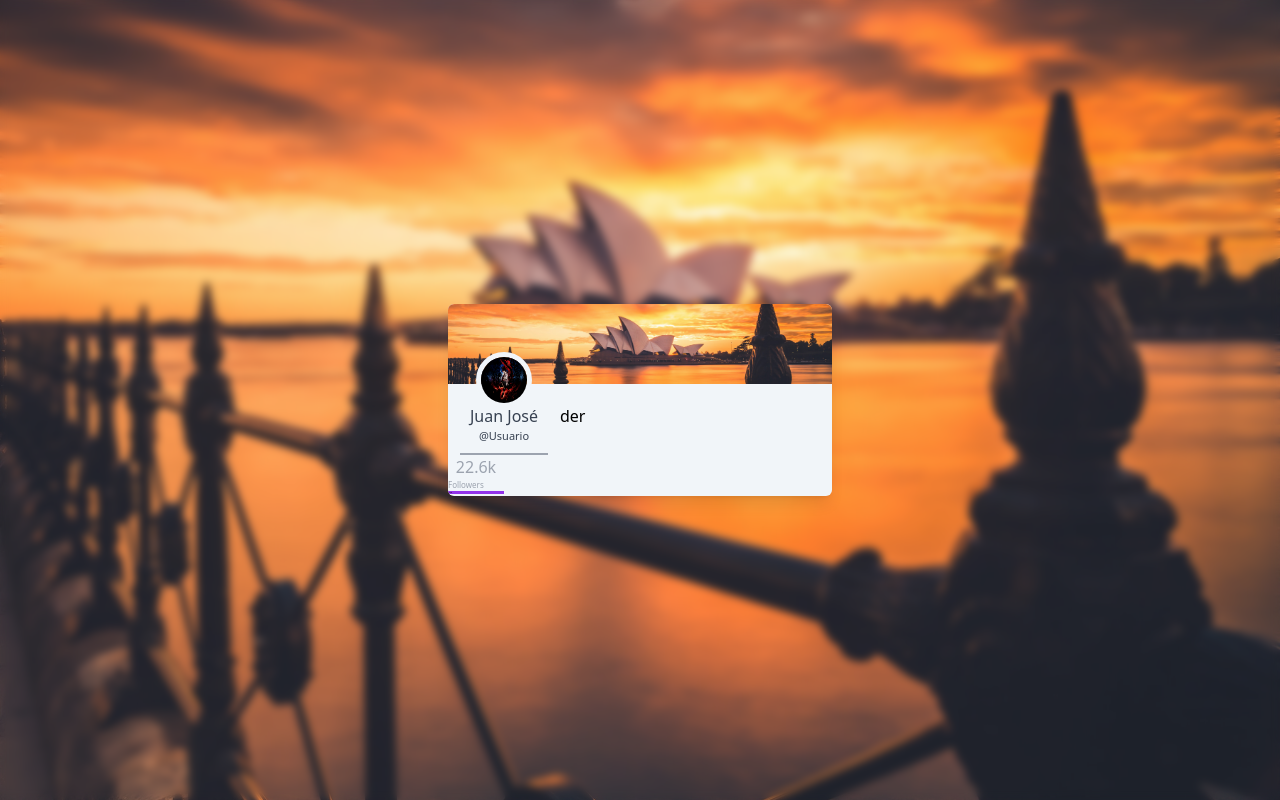
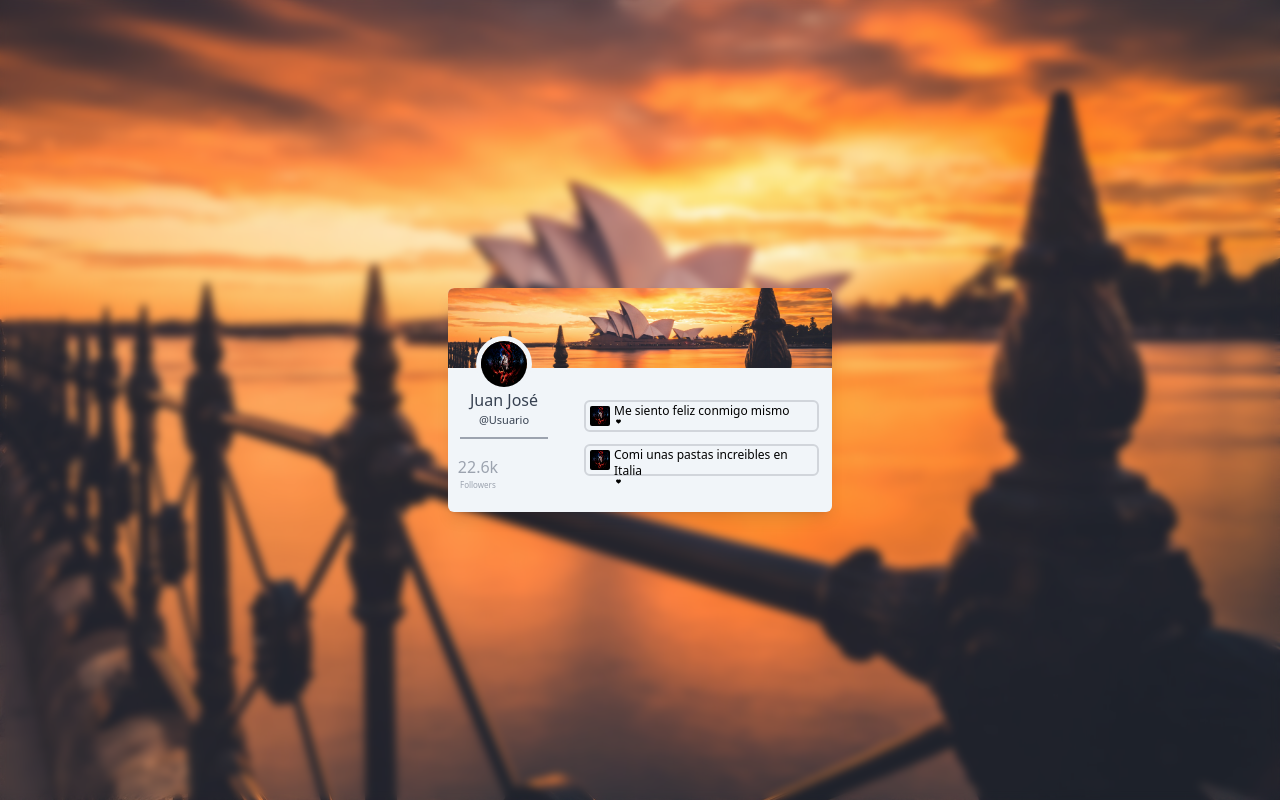
Before and after one commit to JuanJggg/Tajetatailwind, a website: page src/index.html in a window 1280 px wide. Drawn offline with nearby package versions, Linux system fonts and the light colour scheme; files that its build step writes are made by us from their sources.

Commit message:
3 commit,(Parcial)

```diff
--- a/src/index.html
+++ b/src/index.html
@@ -8,7 +8,7 @@
     <link href="/dist/output.css" rel="stylesheet">
 </head>
 <body class="bg-[url('/img/Australia.jpeg')] bg-cover h-screen bg-center backdrop-blur-sm justify-center items-center flex">
-    <div class="w-96 bg-slate-100 h-48 rounded-md shadow-lg overflow-hidden">
+    <div class="w-96 bg-slate-100 h-56 rounded-md shadow-lg overflow-hidden">
         <div class="h-20 bg-[url('/img/Australia.jpeg')] bg-cover bg-[center_top_939px] relative">
             <img class="w-14 h-14 rounded-full absolute top-12 left-7 border-slate-100 border-[5px]" src="../img/4599-anime.png" alt="Foto de usuario">
         </div>
@@ -17,14 +17,34 @@
                 <p class="text-center text-gray-700">Juan José</p>
                 <p class="text-center text-[11px] text-gray-700">@Usuario</p>
                 <p class="h-[2px] bg-gray-400 mx-3 mt-2"></p>
-                <div class="text-center w-1/2">
-                    <p class="text-gray-400 ">22.6k</p>
-                    <p class="text-gray-400 text-[8px] flex">Followers</p>
-                    <p class="flex text-[2px] bg-purple-600">hola</p>
+                <div class="text-center w-1/2 mt-4">
+                    <p class="text-gray-400 ml-1">22.6k</p>
+                    <p class="text-gray-400 text-[8px] flex ml-3">Followers</p>
                 </div>
             </div>
             <div>
-                der
+                <div class="w-[235px] h-8 ml-6 rounded-md mt-3 border-gray-300 border-2">
+                    <div class="flex">
+                        <img class="w-5 h-5 ml-1 mt-1 mr-1 rounded-sm" src="../img/4599-anime.png" alt="">
+                        <div>
+                            <p class="text-xs mt-[1px]">Me siento feliz conmigo mismo</p>
+                            <svg xmlns="http://www.w3.org/2000/svg" class=" w-[5px] h-[5px] ml-[1.5px] hover:text-red-500 fill-current" viewBox="0 0 512 512">
+                                <path d="M47.6 300.4L228.3 469.1c7.5 7 17.4 10.9 27.7 10.9s20.2-3.9 27.7-10.9L464.4 300.4c30.4-28.3 47.6-68 47.6-109.5v-5.8c0-69.9-50.5-129.5-119.4-141C347 36.5 300.6 51.4 268 84L256 96 244 84c-32.6-32.6-79-47.5-124.6-39.9C50.5 55.6 0 115.2 0 185.1v5.8c0 41.5 17.2 81.2 47.6 109.5z"/>
+                            </svg>
+                        </div>
+                    </div>
+                </div>
+                <div class="w-[235px] h-8 ml-6 rounded-md mt-3 border-gray-300 border-2">
+                    <div class="flex">
+                        <img class="w-5 h-5 ml-1 mt-1 mr-1 rounded-sm" src="../img/4599-anime.png" alt="">
+                        <div>
+                            <p class="text-xs mt-[1px]">Comi unas pastas increibles en Italia</p>
+                            <svg xmlns="http://www.w3.org/2000/svg" class=" w-[5px] h-[5px] ml-[1.5px] hover:text-red-500 fill-current" viewBox="0 0 512 512">
+                                <path d="M47.6 300.4L228.3 469.1c7.5 7 17.4 10.9 27.7 10.9s20.2-3.9 27.7-10.9L464.4 300.4c30.4-28.3 47.6-68 47.6-109.5v-5.8c0-69.9-50.5-129.5-119.4-141C347 36.5 300.6 51.4 268 84L256 96 244 84c-32.6-32.6-79-47.5-124.6-39.9C50.5 55.6 0 115.2 0 185.1v5.8c0 41.5 17.2 81.2 47.6 109.5z"/>
+                            </svg>
+                        </div>
+                    </div>
+                </div>
             </div>
         </div>
     </div>
```
Also changed, not shown: img/pulgares-hacia-arriba.png (added).
